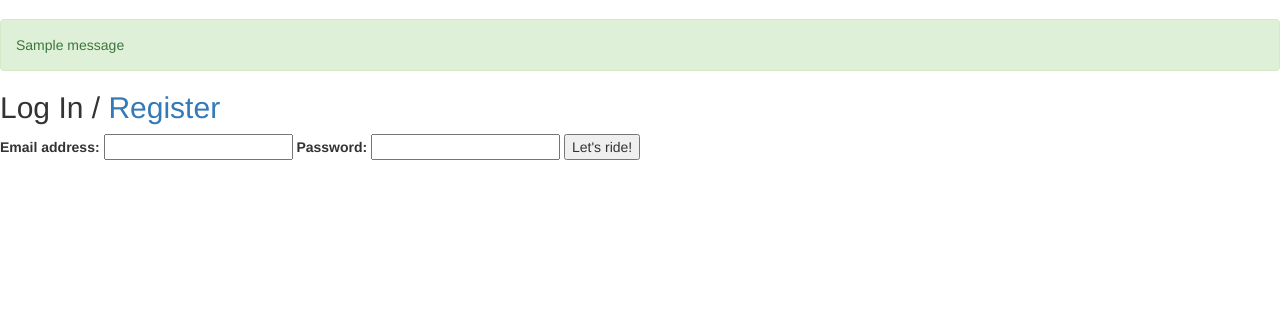
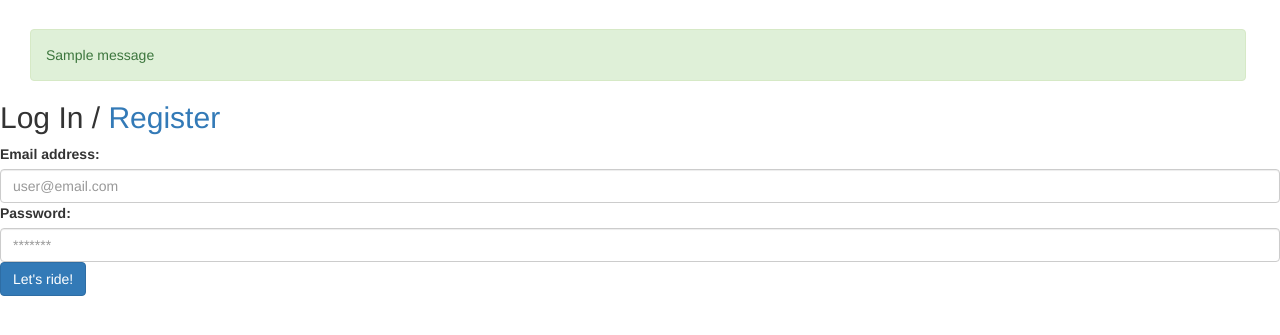
Before and after one commit to valeriewilson/velocity, a Flask app: page /login in a window 1280 px wide. Shown: the part 51-386 px from the top of the page. Run offline with Flask 2, Linux system fonts and the light colour scheme; tables that the repository leaves empty hold one stand-in row (values such as "Sample post"); one stand-in notice (Sample message) is shown; some libraries are stand-ins or nearby versions.

Commit message:
Bootstrapped login & registration pages

```diff
--- a/static/styles.css
+++ b/static/styles.css
@@ -1,6 +1,3 @@
-.address {
-    width: 300px;
-}
 .hidden {
     display: none;
 }
@@ -33,3 +30,8 @@
 body {
     padding-top: 70px;
 }
+#flash-message {
+    margin-left: 30px;
+    margin-top: 10px;
+    width: 95%;
+}
--- a/templates/base.html
+++ b/templates/base.html
@@ -7,7 +7,7 @@
     {% with messages = get_flashed_messages() %}
         {% if messages %}
             {% for message in messages %}
-              <div class="flash-message alert alert-success" role="alert">{{ message }}</div>
+              <div id="flash-message" class="flash-message alert alert-success" role="alert">{{ message }}</div>
             {% endfor %}
         {% endif %}
     {% endwith %}
--- a/templates/login.html
+++ b/templates/login.html
@@ -4,9 +4,9 @@
     <h2>Log In / <a href="/register">Register</a></h2>
     <form action="/login" method="POST" id="login-form">
         <label for="email">Email address:</label>
-        <input type="email" id="email" name="email" autocomplete="off" required>
+        <input type="email" id="email" class="form-control" name="email" autocomplete="off" placeholder="user@email.com" required>
         <label for "password">Password:</label>
-        <input type="password" id="password" name="password" autocomplete="off" required>
-        <input type="submit" value="Let's ride!">
+        <input type="password" id="password" class="form-control" name="password" autocomplete="off" placeholder="*******" required>
+        <input type="submit" class="btn btn-primary" value="Let's ride!">
     </form>
 {% endblock %}
```
Also changed, not shown: templates/register.html (+6 -6 lines).
